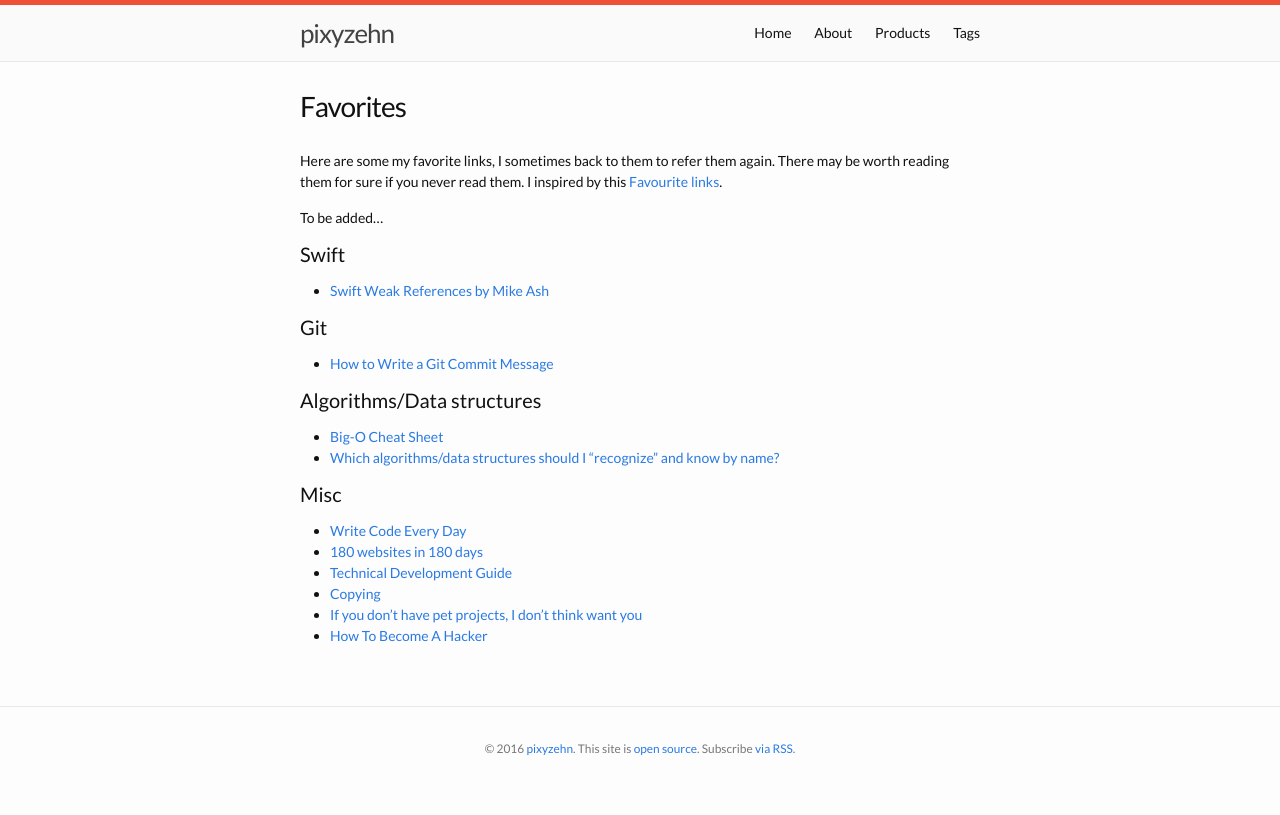
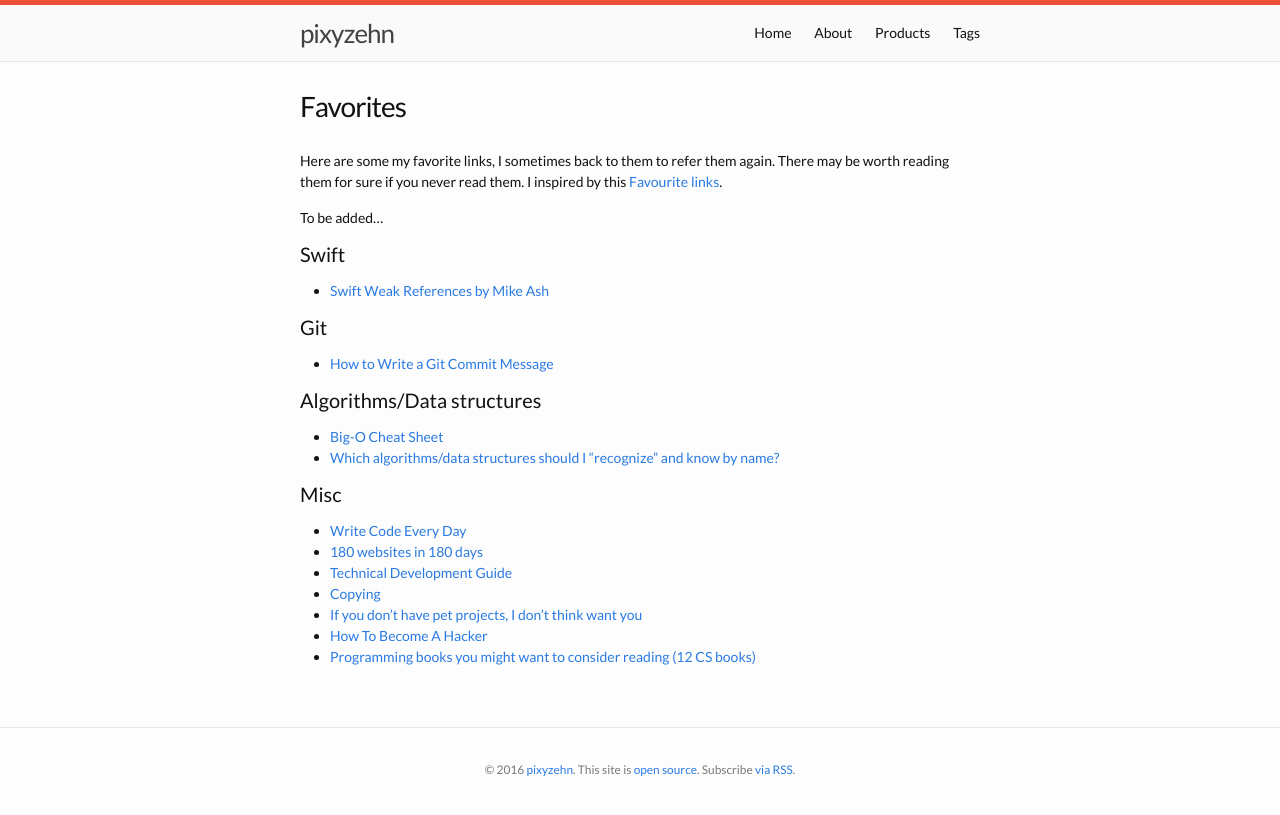
Before and after one commit to pixyzehn/pixyzehn.com, a Jekyll site: the page built from favorites.md, in a window 1280 px wide. Shown: the top 815 px of the page. Built offline with Jekyll 4.4.1, drawn with Linux system fonts in a browser that asks for light colours.

Commit message:
Update favorites.md

```diff
--- a/favorites.md
+++ b/favorites.md
@@ -25,3 +25,4 @@ To be added...
 - [Copying](http://robnapier.net/copying){:target="_blank"}
 - [If you don’t have pet projects, I don’t think want you](https://ayende.com/blog/90113/if-you-dont-have-pet-projects-i-dont-think-i-want-you){:target="_blank"}
 - [How To Become A Hacker](http://www.catb.org/~esr/faqs/hacker-howto.html){:target="_blank"}
+- [Programming books you might want to consider reading (12 CS books)](http://danluu.com/programming-books/)
```
